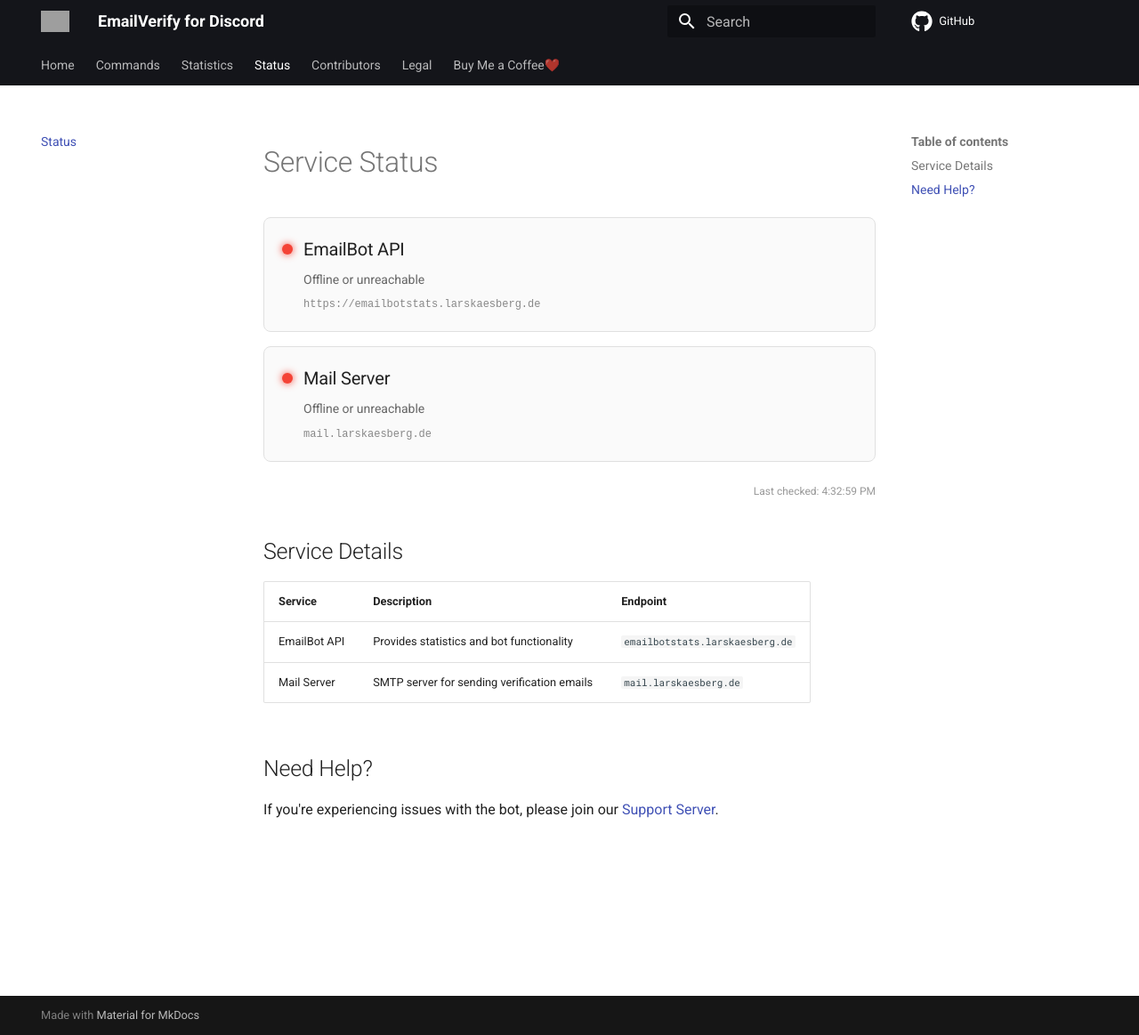
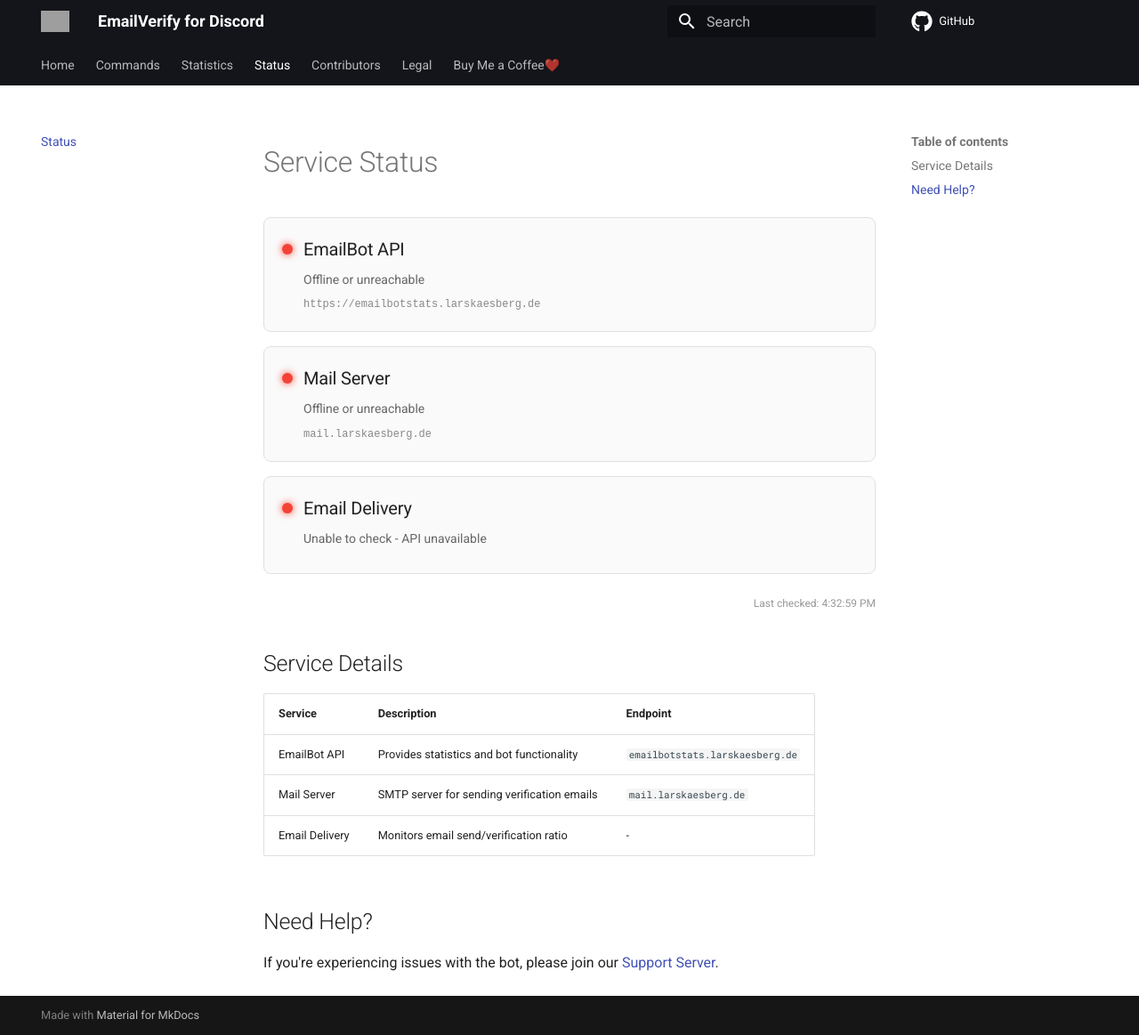
Before and after one commit to lkaesberg/EmailVerify, an MkDocs documentation site: the page built from docs/status.md, in a window 1280 px wide and 1163 px high. Shown: the whole window at 89% size. Built offline with MkDocs 1.6.1 and Material for MkDocs 9.7.7, drawn with Linux system fonts in a browser that asks for light colours; comment, search, counter and statistics services are not loaded; some of the changed lines change nothing that is shown; grey boxes are pictures that could not be loaded.

Commit message:
feat: add email delivery status

```diff
--- a/docs/status.md
+++ b/docs/status.md
@@ -93,6 +93,15 @@
     <div id="mail-status" class="status-text">Checking...</div>
     <div class="status-url">mail.larskaesberg.de</div>
   </div>
+
+  <div class="status-card">
+    <h3>
+      <span id="delivery-indicator" class="status-indicator checking"></span>
+      Email Delivery
+    </h3>
+    <div id="delivery-status" class="status-text">Checking...</div>
+    <div id="delivery-details" class="status-url"></div>
+  </div>
 </div>
 
 <div id="last-checked" class="last-checked"></div>
@@ -103,6 +112,7 @@
 |---------|-------------|----------|
 | EmailBot API | Provides statistics and bot functionality | `emailbotstats.larskaesberg.de` |
 | Mail Server | SMTP server for sending verification emails | `mail.larskaesberg.de` |
+| Email Delivery | Monitors email send/verification ratio | - |
 
 ## Need Help?
 
@@ -113,7 +123,12 @@
 const apiStatus = document.getElementById('api-status');
 const mailIndicator = document.getElementById('mail-indicator');
 const mailStatus = document.getElementById('mail-status');
+const deliveryIndicator = document.getElementById('delivery-indicator');
+const deliveryStatus = document.getElementById('delivery-status');
+const deliveryDetails = document.getElementById('delivery-details');
 const lastChecked = document.getElementById('last-checked');
+
+let latestStats = null;
 
 function updateLastChecked() {
   const now = new Date();
@@ -128,13 +143,16 @@
     });
     if (response.ok) {
       const data = await response.json();
+      latestStats = data;
       apiIndicator.className = 'status-indicator online';
       apiStatus.textContent = 'Operational - Serving ' + data.serverCount + ' servers';
     } else {
+      latestStats = null;
       apiIndicator.className = 'status-indicator offline';
       apiStatus.textContent = 'Degraded - HTTP ' + response.status;
     }
   } catch (error) {
+    latestStats = null;
     apiIndicator.className = 'status-indicator offline';
     apiStatus.textContent = 'Offline or unreachable';
   }
@@ -156,8 +174,49 @@
   }
 }
 
+function checkDeliveryStatus() {
+  if (!latestStats) {
+    deliveryIndicator.className = 'status-indicator offline';
+    deliveryStatus.textContent = 'Unable to check - API unavailable';
+    deliveryDetails.textContent = '';
+    return;
+  }
+
+  const emailsSent = latestStats.mailsSendToday || 0;
+  const usersVerified = latestStats.usersVerifiedToday || 0;
+
+  deliveryDetails.textContent = 'Today: ' + emailsSent + ' emails sent, ' + usersVerified + ' users verified';
+
+  // No emails sent today
+  if (emailsSent === 0) {
+    deliveryIndicator.className = 'status-indicator checking';
+    deliveryStatus.textContent = 'No activity - No emails sent today';
+    return;
+  }
+
+  // Calculate verification rate
+  const verificationRate = usersVerified / emailsSent;
+
+  // If verification rate is below 30% and at least 5 emails sent, there might be a problem
+  if (emailsSent >= 5 && verificationRate < 0.3) {
+    deliveryIndicator.className = 'status-indicator offline';
+    deliveryStatus.textContent = 'Potential issue - Low verification rate (' + Math.round(verificationRate * 100) + '%)';
+  }
+  // If verification rate is below 50% and significant volume, show warning
+  else if (emailsSent >= 10 && verificationRate < 0.5) {
+    deliveryIndicator.className = 'status-indicator checking';
+    deliveryStatus.textContent = 'Warning - Below average verification rate (' + Math.round(verificationRate * 100) + '%)';
+  }
+  // All good
+  else {
+    deliveryIndicator.className = 'status-indicator online';
+    deliveryStatus.textContent = 'Healthy - ' + Math.round(verificationRate * 100) + '% verification rate';
+  }
+}
+
 async function checkAllServices() {
   await Promise.all([checkApiStatus(), checkMailStatus()]);
+  checkDeliveryStatus();
   updateLastChecked();
 }
 
```
